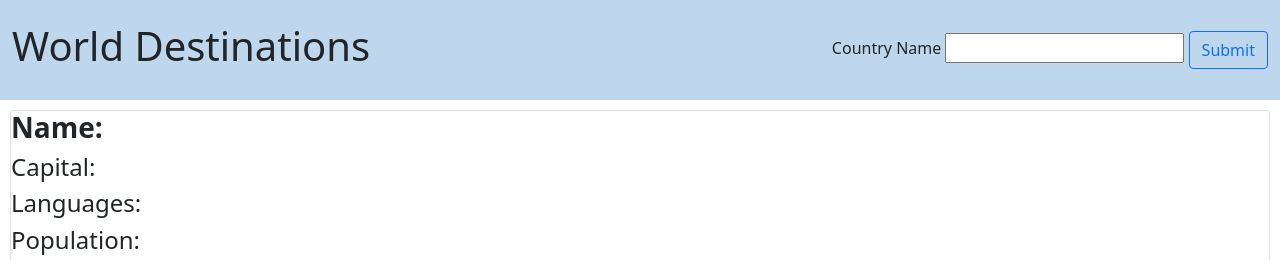
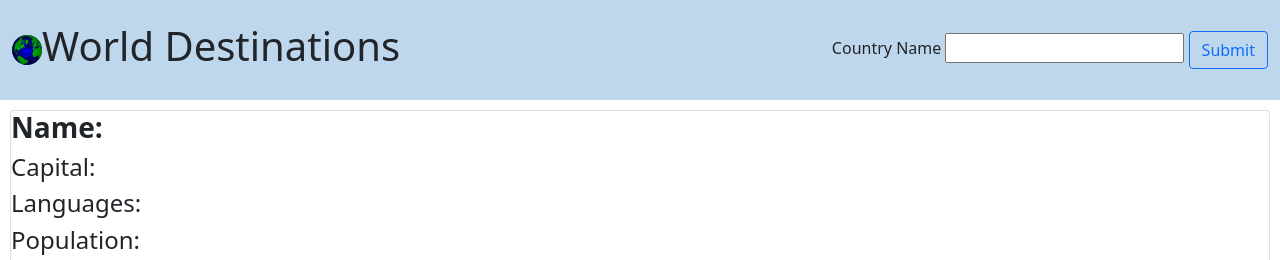
Before and after one commit to CoderAcademy-ALL/world-destinations, a plain HTML site: page index.html in a window 1280 px wide. Shown: the top 260 px of the page. Drawn offline with nearby package versions, Linux system fonts and the light colour scheme.

Commit message:
add image to navbar

```diff
--- a/index.html
+++ b/index.html
@@ -12,7 +12,7 @@
 <body>
     <nav class="navbar navbar-custom" style="background-color: #BFD7ED;">
         <div class="container-fluid">
-            <h1>World Destinations</h1>
+            <h1><img src="./img/Globe.svg" alt="globe" width="30" height="30" class="d-inline-block align-text-center">World Destinations</h1>
             <form>
                 <label for="fname">Country Name</label>
                 <input class="form-input" type="text" id="fname" name="fname">
@@ -21,12 +21,6 @@
         </div>
       </nav>
 
-
-    <!-- <form>
-        <label for="fname">Country Name</label>
-        <input class="form-input" type="text" id="fname" name="fname">
-        <input id="submit-button" type="button" value="Submit">
-    </form> -->
     <div class="content">
         <div class="card">
             <h3 class="country-name fw-bold">Name: </h3>
```
Also changed, not shown: img/Globe.svg (added), img/earth-globe-world-map-png-favpng-Z7ZMJTchi8rty9Kntmhn2ntA5.jpeg (added), style.css (line endings or trailing spaces).
